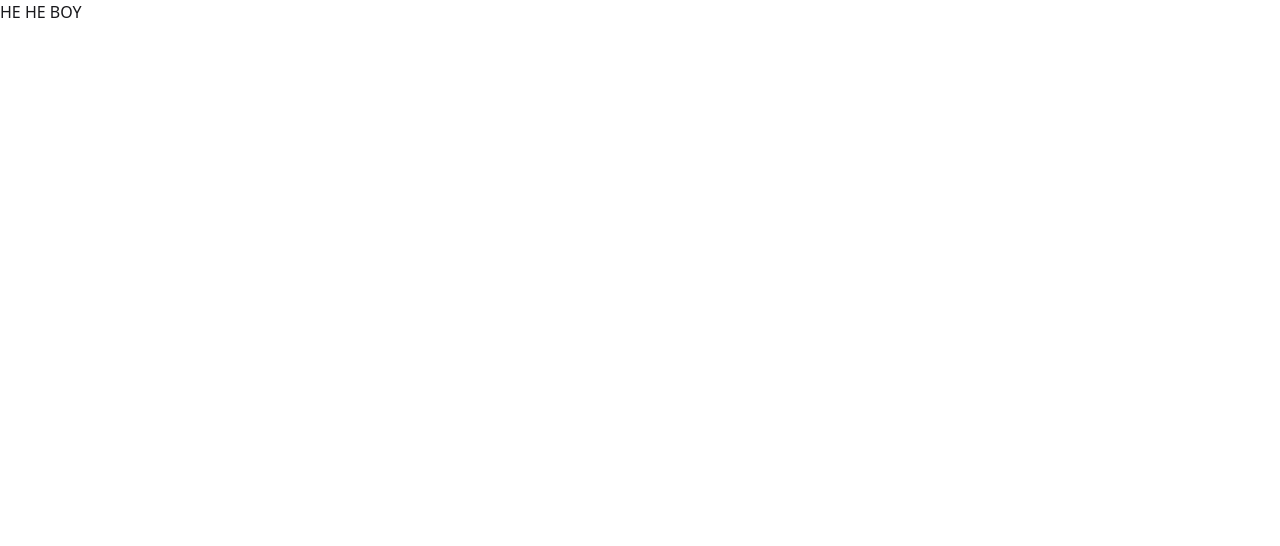
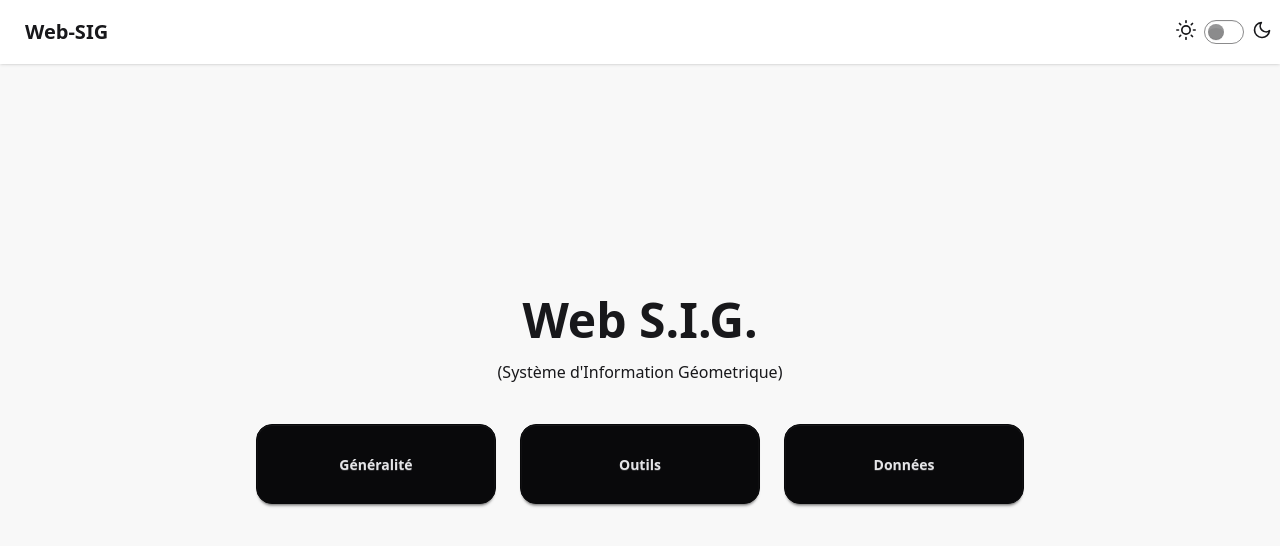
Before and after one commit to wharton-SP/web-SIG, a React (Vite) app: page / in a window 1280 px wide. Shown: the top 546 px of the page. Built offline with nearby package versions, Linux system fonts and the light colour scheme.

Commit message:
Add : Implement theme toggle functionality and update UI components

```diff
--- a/index.html
+++ b/index.html
@@ -1,8 +1,8 @@
 <!doctype html>
-<html lang="en">
+<html lang="en" data-theme="light">
   <head>
     <meta charset="UTF-8" />
-    <link rel="icon" type="image/svg+xml" href="/vite.svg" />
+    <link rel="icon" type="image/svg+xml" href="./src/assets/icons/webSIG_Logo.png" />
     <meta name="viewport" content="width=device-width, initial-scale=1.0" />
     <title>WebSIG Révision | ENI</title>
   </head>
--- a/src/App.jsx
+++ b/src/App.jsx
@@ -1,12 +1,27 @@
 import React from 'react';
+import { BrowserRouter as Router, Routes, Route } from 'react-router-dom';
+import Home from './pages/Home';
+import Navbar from './components/UI/Navbar';
+import { useState } from 'react';
+import { useEffect } from 'react';
 
 function App() {
 
+  const [theme, setTheme] = useState();
+
+  useEffect(() => {
+    const savedTheme = localStorage.getItem('webSIG-theme') || 'light';
+    setTheme(savedTheme);
+  }, []);
+
   return (
-    <>
-      HE HE BOY
-    </>
-  )
+    <Router>
+      <Navbar theme={theme}/>
+      <Routes>
+        <Route path="/" element={<Home />} />
+      </Routes>
+    </Router>
+  );
 }
 
-export default App
+export default App;
--- /dev/null
+++ b/src/components/UI/Navbar.jsx
@@ -0,0 +1,67 @@
+import React from 'react'
+import { useEffect } from 'react';
+
+const Navbar = ({ theme }) => {
+
+    const handleThemeChange = (event) => {
+        const isChecked = event.target.checked;
+        localStorage.setItem('webSIG-theme', isChecked ? 'dark' : 'light');
+    }
+
+    useEffect(() => {
+
+        if (theme === 'dark') {
+            document.getElementById('theme-toggle').checked = true;
+        } else {
+            document.getElementById('theme-toggle').checked = false;
+        }
+
+    }, [theme]);
+
+    return (
+        <div className="navbar bg-base-100 shadow-sm fixed">
+            <div className="flex-1">
+                <a className="btn btn-ghost text-xl">Web-SIG</a>
+            </div>
+            <div className="flex-none">
+                <label className="flex cursor-pointer gap-2">
+                    <svg
+                        xmlns="http://www.w3.org/2000/svg"
+                        width="20"
+                        height="20"
+                        viewBox="0 0 24 24"
+                        fill="none"
+                        stroke="currentColor"
+                        strokeWidth="2"
+                        strokeLinecap="round"
+                        strokeLinejoin="round">
+                        <circle cx="12" cy="12" r="5" />
+                        <path
+                            d="M12 1v2M12 21v2M4.2 4.2l1.4 1.4M18.4 18.4l1.4 1.4M1 12h2M21 12h2M4.2 19.8l1.4-1.4M18.4 5.6l1.4-1.4" />
+                    </svg>
+                    <input
+                        type="checkbox"
+                        value="dark"
+                        className="toggle theme-controller"
+                        id='theme-toggle'
+                        onChange={handleThemeChange}
+                    />
+                    <svg
+                        xmlns="http://www.w3.org/2000/svg"
+                        width="20"
+                        height="20"
+                        viewBox="0 0 24 24"
+                        fill="none"
+                        stroke="currentColor"
+                        strokeWidth="2"
+                        strokeLinecap="round"
+                        strokeLinejoin="round">
+                        <path d="M21 12.79A9 9 0 1 1 11.21 3 7 7 0 0 0 21 12.79z"></path>
+                    </svg>
+                </label>
+            </div>
+        </div>
+    )
+}
+
+export default Navbar
--- a/src/index.css
+++ b/src/index.css
@@ -1,2 +1,7 @@
 @import "tailwindcss";
-@plugin "daisyui";
+
+@plugin "daisyui" {
+
+  themes: light --default, dark --prefersdark;
+
+}
--- /dev/null
+++ b/src/pages/Home.jsx
@@ -0,0 +1,23 @@
+import React from 'react'
+
+const Home = () => {
+    return (
+        <div className="hero bg-base-200 min-h-screen">
+            <div className="hero-content text-center">
+                <div className="">
+                    <div className='flex flex-col items-center gap-4 mb-10'>
+                        <h1 className="text-5xl font-bold">Web S.I.G.</h1>
+                        <h3>(Système d'Information Géometrique)</h3>
+                    </div>
+                    <div className='flex gap-6'>
+                        <button className="btn btn-neutral hover:btn-accent w-60 h-20 rounded-2xl">Généralité</button>
+                        <button className="btn btn-neutral hover:btn-accent w-60 h-20 rounded-2xl">Outils</button>
+                        <button className="btn btn-neutral hover:btn-accent w-60 h-20 rounded-2xl">Données</button>
+                    </div>
+                </div>
+            </div>
+        </div>
+    )
+}
+
+export default Home
```
Also changed, not shown: src/assets/icons/webSIG_Logo.png (added).
